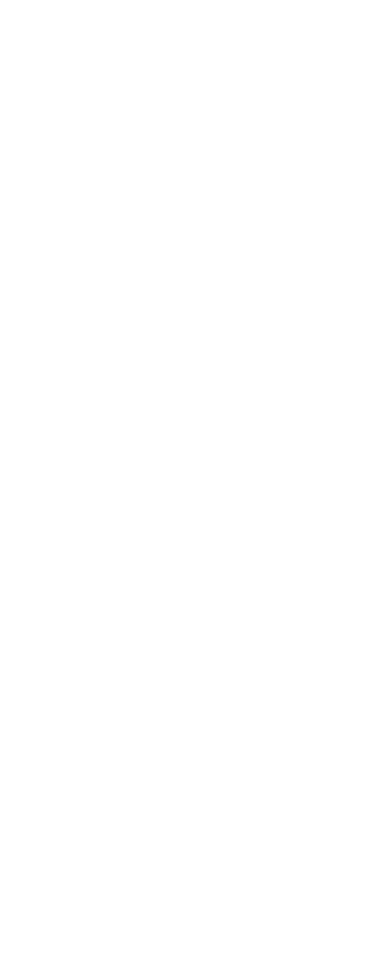
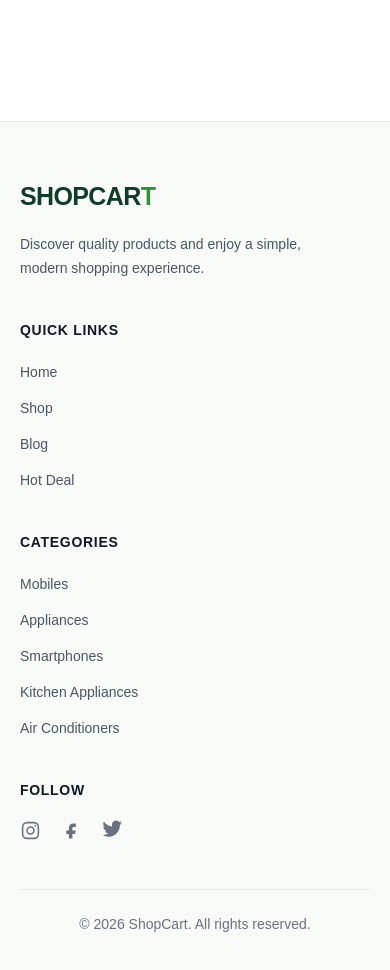
Before and after one commit to Areeba877/ecommerce-store, a Next.js app: page / in a window 390 px wide. Shown: the part 800-1770 px from the top of the page. Before the commit the page ends 921 px from the top, so only its background shows below. Built offline with nearby package versions, Linux system fonts and the light colour scheme.

Commit message:
Add responsive ecommerce footer

```diff
--- a/app/page.tsx
+++ b/app/page.tsx
@@ -1,4 +1,5 @@
 import Navbar from "@/components/Navbar";
+import Footer from "@/components/Footer";
 
 export default function Home() {
   return (
@@ -9,7 +10,7 @@ export default function Home() {
         <section className="flex min-h-[calc(100vh-76px)] items-center justify-center px-6">
           <div className="text-center">
             <h1 className="text-4xl font-bold text-gray-900">
-              Welcome to NOVA
+              Welcome to ShopCart
             </h1>
 
             <p className="mt-4 text-gray-600">
@@ -18,6 +19,8 @@ export default function Home() {
           </div>
         </section>
       </main>
+
+      <Footer />
     </>
   );
 }
--- /dev/null
+++ b/components/Footer.tsx
@@ -0,0 +1,184 @@
+import Link from "next/link";
+
+const footerLinks = [
+  { name: "Home", href: "/" },
+  { name: "Shop", href: "/shop" },
+  { name: "Blog", href: "/blog" },
+  { name: "Hot Deal", href: "/deals" },
+];
+
+export default function Footer() {
+  return (
+    <footer className="border-t border-gray-200 bg-[#f8faf8]">
+      <div className="mx-auto max-w-[1280px] px-5 py-14 sm:px-8 lg:px-10">
+        <div className="grid gap-10 sm:grid-cols-2 lg:grid-cols-4">
+
+          {/* Brand */}
+          <div>
+            <Link
+              href="/"
+              className="group inline-block text-[25px] font-extrabold tracking-tight"
+            >
+              <span className="text-[#123b2a] transition-colors duration-300 group-hover:text-[#2f9638]">
+                SHOPCAR
+              </span>
+              <span className="text-[#2f9638] transition-colors duration-300 group-hover:text-[#123b2a]">
+                T
+              </span>
+            </Link>
+
+            <p className="mt-4 max-w-xs text-sm leading-6 text-gray-600">
+              Discover quality products and enjoy a simple, modern shopping
+              experience.
+            </p>
+          </div>
+
+          {/* Quick Links */}
+          <div>
+            <h3 className="text-sm font-bold uppercase tracking-wider text-gray-900">
+              Quick Links
+            </h3>
+
+            <ul className="mt-5 space-y-3">
+              {footerLinks.map((link) => (
+                <li key={link.name}>
+                  <Link
+                    href={link.href}
+                    className="text-sm text-gray-600 transition-colors hover:text-[#2f9638]"
+                  >
+                    {link.name}
+                  </Link>
+                </li>
+              ))}
+            </ul>
+          </div>
+
+          {/* Customer Service */}
+          <div>
+            <h3 className="text-sm font-bold uppercase tracking-wider text-gray-900">
+              Categories
+            </h3>
+
+            <ul className="mt-5 space-y-3">
+              <li>
+                <Link
+                  href="/Mobiles"
+                  className="text-sm text-gray-600 transition-colors hover:text-[#2f9638]"
+                >
+                  Mobiles
+                </Link>
+              </li>
+
+              <li>
+                <Link
+                  href="/Appliances"
+                  className="text-sm text-gray-600 transition-colors hover:text-[#2f9638]"
+                >
+                  Appliances
+                </Link>
+              </li>
+
+              <li>
+                <Link
+                  href="/Smartphones"
+                  className="text-sm text-gray-600 transition-colors hover:text-[#2f9638]"
+                >
+                  Smartphones
+                </Link>
+              </li>
+
+               <li>
+                <Link
+                  href="/Kitchen Appliances"
+                  className="text-sm text-gray-600 transition-colors hover:text-[#2f9638]"
+                >
+                  Kitchen Appliances
+                </Link>
+              </li>
+
+                <li>
+                <Link
+                  href="/Air Conditioners
+"
+                  className="text-sm text-gray-600 transition-colors hover:text-[#2f9638]"
+                >
+                  Air Conditioners
+
+                </Link>
+              </li>
+            </ul>
+          </div>
+
+
+{/* Follow */}
+<div>
+  <h3 className="text-sm font-bold uppercase tracking-wider text-gray-900">
+    Follow
+  </h3>
+
+  <div className="mt-5 flex items-center gap-5">
+    <a
+      href="#"
+      aria-label="Instagram"
+      className="text-gray-500 transition-colors hover:text-[#2f9638]"
+    >
+      <svg
+        width="21"
+        height="21"
+        viewBox="0 0 24 24"
+        fill="none"
+        stroke="currentColor"
+        strokeWidth="1.8"
+        strokeLinecap="round"
+        strokeLinejoin="round"
+      >
+        <rect x="3" y="3" width="18" height="18" rx="5" />
+        <circle cx="12" cy="12" r="4" />
+        <circle cx="17.5" cy="6.5" r="1" fill="currentColor" stroke="none" />
+      </svg>
+    </a>
+
+    <a
+      href="#"
+      aria-label="Facebook"
+      className="text-gray-500 transition-colors hover:text-[#2f9638]"
+    >
+      <svg
+        width="21"
+        height="21"
+        viewBox="0 0 24 24"
+        fill="currentColor"
+      >
+        <path d="M14 8h3V4h-3c-3.3 0-5 2-5 5v3H6v4h3v5h4v-5h3l1-4h-4V9c0-.7.3-1 1-1Z" />
+      </svg>
+    </a>
+
+    <a
+  href="#"
+  aria-label="Twitter"
+  className="text-gray-500 transition-colors hover:text-[#2f9638]"
+>
+  <svg
+    width="21"
+    height="21"
+    viewBox="0 0 24 24"
+    fill="currentColor"
+  >
+    <path d="M23 3.01a9.5 9.5 0 0 1-2.64.72A4.6 4.6 0 0 0 22.38 1.2a9.2 9.2 0 0 1-2.92 1.12A4.6 4.6 0 0 0 11.54 6.5c0 .36.04.72.12 1.04A13.05 13.05 0 0 1 2.17 1.84a4.6 4.6 0 0 0 1.42 6.14 4.55 4.55 0 0 1-2.08-.57v.06a4.6 4.6 0 0 0 3.69 4.51 4.6 4.6 0 0 1-2.07.08 4.6 4.6 0 0 0 4.3 3.19A9.23 9.23 0 0 1 1.7 17.2c-.38 0-.76-.02-1.13-.07A13 13 0 0 0 7.62 19c8.28 0 12.8-6.86 12.8-12.8 0-.2 0-.39-.01-.58A9.15 9.15 0 0 0 23 3.01Z" />
+  </svg>
+</a>
+  </div>
+</div>
+
+        </div>
+
+        {/* Bottom */}
+        <div className="mt-12 border-t border-gray-200 pt-6 text-center">
+          <p className="text-sm text-gray-500">
+            © 2026 ShopCart. All rights reserved.
+          </p>
+        </div>
+      </div>
+    </footer>
+  );
+}
```
